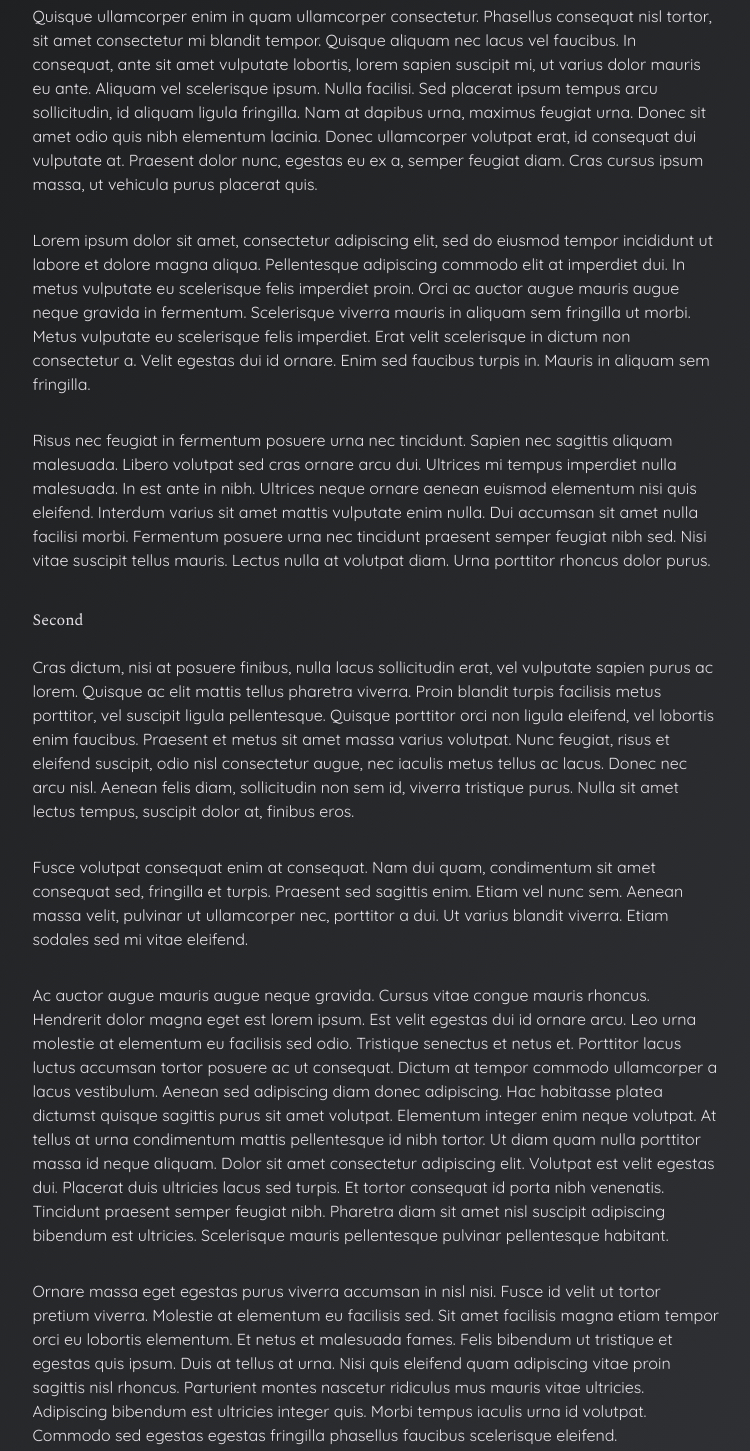
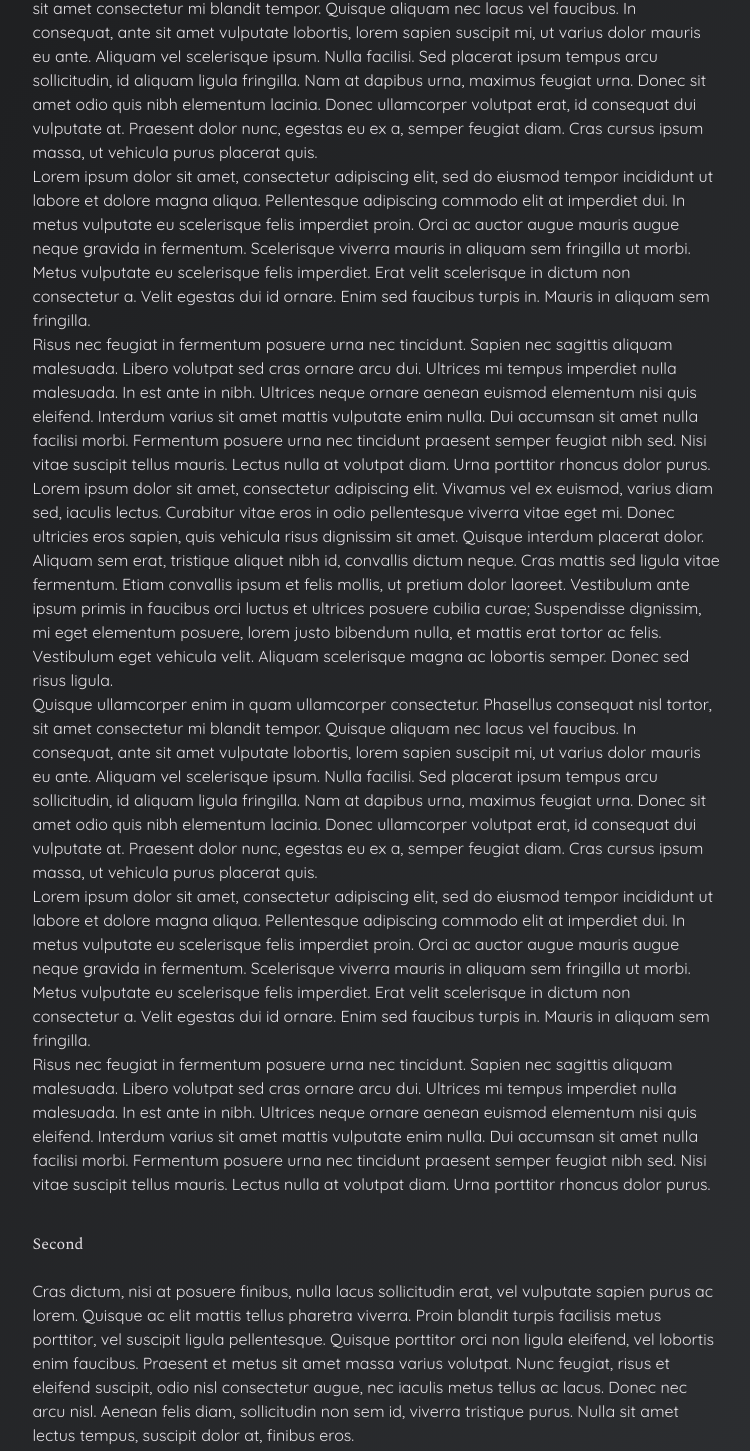
Before and after one commit to KXzeno/karnovah-blog, a Next.js app: page /akhundelar in a window 1280 px wide. Shown: the part 591-2042 px from the top of the page, without its empty margins (200-950 px from the left). Built offline with nearby package versions, Linux system fonts and the light colour scheme; a web font is replaced by a local one.

Commit message:
refactor: establish nested elements for grouping

```diff
--- a/app/akhundelar/page.jsx
+++ b/app/akhundelar/page.jsx
@@ -42,36 +42,37 @@ export default function Akhundelar() {
           First
         </Section>
         <Section as="body">
-          Lorem ipsum dolor sit amet, consectetur adipiscing elit. Vivamus vel ex euismod, varius diam sed, iaculis lectus. Curabitur vitae eros in odio pellentesque viverra vitae eget mi. Donec ultricies eros sapien, quis vehicula risus dignissim sit amet. Quisque interdum placerat dolor. Aliquam sem erat, tristique aliquet nibh id, convallis dictum neque. Cras mattis sed ligula vitae fermentum. Etiam convallis ipsum et felis mollis, ut pretium dolor laoreet. Vestibulum ante ipsum primis in faucibus orci luctus et ultrices posuere cubilia curae; Suspendisse dignissim, mi eget elementum posuere, lorem justo bibendum nulla, et mattis erat tortor ac felis. Vestibulum eget vehicula velit. Aliquam scelerisque magna ac lobortis semper. Donec sed risus ligula.
+          <p> Lorem ipsum dolor sit amet, consectetur adipiscing elit. Vivamus vel ex euismod, varius diam sed, iaculis lectus. Curabitur vitae eros in odio pellentesque viverra vitae eget mi. Donec ultricies eros sapien, quis vehicula risus dignissim sit amet. Quisque interdum placerat dolor. Aliquam sem erat, tristique aliquet nibh id, convallis dictum neque. Cras mattis sed ligula vitae fermentum. Etiam convallis ipsum et felis mollis, ut pretium dolor laoreet. Vestibulum ante ipsum primis in faucibus orci luctus et ultrices posuere cubilia curae; Suspendisse dignissim, mi eget elementum posuere, lorem justo bibendum nulla, et mattis erat tortor ac felis. Vestibulum eget vehicula velit. Aliquam scelerisque magna ac lobortis semper. Donec sed risus ligula.  </p>
+
+          <p> Quisque ullamcorper enim in quam ullamcorper consectetur. Phasellus consequat nisl tortor, sit amet consectetur mi blandit tempor. Quisque aliquam nec lacus vel faucibus. In consequat, ante sit amet vulputate lobortis, lorem sapien suscipit mi, ut varius dolor mauris eu ante. Aliquam vel scelerisque ipsum. Nulla facilisi. Sed placerat ipsum tempus arcu sollicitudin, id aliquam ligula fringilla. Nam at dapibus urna, maximus feugiat urna. Donec sit amet odio quis nibh elementum lacinia. Donec ullamcorper volutpat erat, id consequat dui vulputate at. Praesent dolor nunc, egestas eu ex a, semper feugiat diam. Cras cursus ipsum massa, ut vehicula purus placerat quis.  </p>
+
+          <p> Lorem ipsum dolor sit amet, consectetur adipiscing elit, sed do eiusmod tempor incididunt ut labore et dolore magna aliqua. Pellentesque adipiscing commodo elit at imperdiet dui. In metus vulputate eu scelerisque felis imperdiet proin. Orci ac auctor augue mauris augue neque gravida in fermentum. Scelerisque viverra mauris in aliquam sem fringilla ut morbi. Metus vulputate eu scelerisque felis imperdiet. Erat velit scelerisque in dictum non consectetur a. Velit egestas dui id ornare. Enim sed faucibus turpis in. Mauris in aliquam sem fringilla.  </p>
+
+          <p> Risus nec feugiat in fermentum posuere urna nec tincidunt. Sapien nec sagittis aliquam malesuada. Libero volutpat sed cras ornare arcu dui. Ultrices mi tempus imperdiet nulla malesuada. In est ante in nibh. Ultrices neque ornare aenean euismod elementum nisi quis eleifend. Interdum varius sit amet mattis vulputate enim nulla. Dui accumsan sit amet nulla facilisi morbi. Fermentum posuere urna nec tincidunt praesent semper feugiat nibh sed. Nisi vitae suscipit tellus mauris. Lectus nulla at volutpat diam. Urna porttitor rhoncus dolor purus.  </p>
+
+          <p> Lorem ipsum dolor sit amet, consectetur adipiscing elit. Vivamus vel ex euismod, varius diam sed, iaculis lectus. Curabitur vitae eros in odio pellentesque viverra vitae eget mi. Donec ultricies eros sapien, quis vehicula risus dignissim sit amet. Quisque interdum placerat dolor. Aliquam sem erat, tristique aliquet nibh id, convallis dictum neque. Cras mattis sed ligula vitae fermentum. Etiam convallis ipsum et felis mollis, ut pretium dolor laoreet. Vestibulum ante ipsum primis in faucibus orci luctus et ultrices posuere cubilia curae; Suspendisse dignissim, mi eget elementum posuere, lorem justo bibendum nulla, et mattis erat tortor ac felis. Vestibulum eget vehicula velit. Aliquam scelerisque magna ac lobortis semper. Donec sed risus ligula.  </p>
+
+          <p> Quisque ullamcorper enim in quam ullamcorper consectetur. Phasellus consequat nisl tortor, sit amet consectetur mi blandit tempor. Quisque aliquam nec lacus vel faucibus. In consequat, ante sit amet vulputate lobortis, lorem sapien suscipit mi, ut varius dolor mauris eu ante. Aliquam vel scelerisque ipsum. Nulla facilisi. Sed placerat ipsum tempus arcu sollicitudin, id aliquam ligula fringilla. Nam at dapibus urna, maximus feugiat urna. Donec sit amet odio quis nibh elementum lacinia. Donec ullamcorper volutpat erat, id consequat dui vulputate at. Praesent dolor nunc, egestas eu ex a, semper feugiat diam. Cras cursus ipsum massa, ut vehicula purus placerat quis.  </p>
+
+          <p> Lorem ipsum dolor sit amet, consectetur adipiscing elit, sed do eiusmod tempor incididunt ut labore et dolore magna aliqua. Pellentesque adipiscing commodo elit at imperdiet dui. In metus vulputate eu scelerisque felis imperdiet proin. Orci ac auctor augue mauris augue neque gravida in fermentum. Scelerisque viverra mauris in aliquam sem fringilla ut morbi. Metus vulputate eu scelerisque felis imperdiet. Erat velit scelerisque in dictum non consectetur a. Velit egestas dui id ornare. Enim sed faucibus turpis in. Mauris in aliquam sem fringilla.  </p>
+
+          <p> Risus nec feugiat in fermentum posuere urna nec tincidunt. Sapien nec sagittis aliquam malesuada. Libero volutpat sed cras ornare arcu dui. Ultrices mi tempus imperdiet nulla malesuada. In est ante in nibh. Ultrices neque ornare aenean euismod elementum nisi quis eleifend. Interdum varius sit amet mattis vulputate enim nulla. Dui accumsan sit amet nulla facilisi morbi. Fermentum posuere urna nec tincidunt praesent semper feugiat nibh sed. Nisi vitae suscipit tellus mauris. Lectus nulla at volutpat diam. Urna porttitor rhoncus dolor purus.  </p>
+        </Section>
+        <Section>
+          Second
         </Section>
         <Section as="body">
-          Quisque ullamcorper enim in quam ullamcorper consectetur. Phasellus consequat nisl tortor, sit amet consectetur mi blandit tempor. Quisque aliquam nec lacus vel faucibus. In consequat, ante sit amet vulputate lobortis, lorem sapien suscipit mi, ut varius dolor mauris eu ante. Aliquam vel scelerisque ipsum. Nulla facilisi. Sed placerat ipsum tempus arcu sollicitudin, id aliquam ligula fringilla. Nam at dapibus urna, maximus feugiat urna. Donec sit amet odio quis nibh elementum lacinia. Donec ullamcorper volutpat erat, id consequat dui vulputate at. Praesent dolor nunc, egestas eu ex a, semper feugiat diam. Cras cursus ipsum massa, ut vehicula purus placerat quis.
-        </Section>
-        <Section as="body">
-          Lorem ipsum dolor sit amet, consectetur adipiscing elit, sed do eiusmod tempor incididunt ut labore et dolore magna aliqua. Pellentesque adipiscing commodo elit at imperdiet dui. In metus vulputate eu scelerisque felis imperdiet proin. Orci ac auctor augue mauris augue neque gravida in fermentum. Scelerisque viverra mauris in aliquam sem fringilla ut morbi. Metus vulputate eu scelerisque felis imperdiet. Erat velit scelerisque in dictum non consectetur a. Velit egestas dui id ornare. Enim sed faucibus turpis in. Mauris in aliquam sem fringilla.
-        </Section>
-        <Section as="body">
-          Risus nec feugiat in fermentum posuere urna nec tincidunt. Sapien nec sagittis aliquam malesuada. Libero volutpat sed cras ornare arcu dui. Ultrices mi tempus imperdiet nulla malesuada. In est ante in nibh. Ultrices neque ornare aenean euismod elementum nisi quis eleifend. Interdum varius sit amet mattis vulputate enim nulla. Dui accumsan sit amet nulla facilisi morbi. Fermentum posuere urna nec tincidunt praesent semper feugiat nibh sed. Nisi vitae suscipit tellus mauris. Lectus nulla at volutpat diam. Urna porttitor rhoncus dolor purus.
-        </Section>
-        <Section> Second </Section>
-        <Section as="body">
-          Cras dictum, nisi at posuere finibus, nulla lacus sollicitudin erat, vel vulputate sapien purus ac lorem. Quisque ac elit mattis tellus pharetra viverra. Proin blandit turpis facilisis metus porttitor, vel suscipit ligula pellentesque. Quisque porttitor orci non ligula eleifend, vel lobortis enim faucibus. Praesent et metus sit amet massa varius volutpat. Nunc feugiat, risus et eleifend suscipit, odio nisl consectetur augue, nec iaculis metus tellus ac lacus. Donec nec arcu nisl. Aenean felis diam, sollicitudin non sem id, viverra tristique purus. Nulla sit amet lectus tempus, suscipit dolor at, finibus eros.
-        </Section>
-        <Section as="body">
-          Fusce volutpat consequat enim at consequat. Nam dui quam, condimentum sit amet consequat sed, fringilla et turpis. Praesent sed sagittis enim. Etiam vel nunc sem. Aenean massa velit, pulvinar ut ullamcorper nec, porttitor a dui. Ut varius blandit viverra. Etiam sodales sed mi vitae eleifend.
-        </Section>
-        <Section as="body">
-          Ac auctor augue mauris augue neque gravida. Cursus vitae congue mauris rhoncus. Hendrerit dolor magna eget est lorem ipsum. Est velit egestas dui id ornare arcu. Leo urna molestie at elementum eu facilisis sed odio. Tristique senectus et netus et. Porttitor lacus luctus accumsan tortor posuere ac ut consequat. Dictum at tempor commodo ullamcorper a lacus vestibulum. Aenean sed adipiscing diam donec adipiscing. Hac habitasse platea dictumst quisque sagittis purus sit amet volutpat. Elementum integer enim neque volutpat. At tellus at urna condimentum mattis pellentesque id nibh tortor. Ut diam quam nulla porttitor massa id neque aliquam. Dolor sit amet consectetur adipiscing elit. Volutpat est velit egestas dui. Placerat duis ultricies lacus sed turpis. Et tortor consequat id porta nibh venenatis. Tincidunt praesent semper feugiat nibh. Pharetra diam sit amet nisl suscipit adipiscing bibendum est ultricies. Scelerisque mauris pellentesque pulvinar pellentesque habitant.
-        </Section>
-        <Section as="body">
+          <p> Cras dictum, nisi at posuere finibus, nulla lacus sollicitudin erat, vel vulputate sapien purus ac lorem. Quisque ac elit mattis tellus pharetra viverra. Proin blandit turpis facilisis metus porttitor, vel suscipit ligula pellentesque. Quisque porttitor orci non ligula eleifend, vel lobortis enim faucibus. Praesent et metus sit amet massa varius volutpat. Nunc feugiat, risus et eleifend suscipit, odio nisl consectetur augue, nec iaculis metus tellus ac lacus. Donec nec arcu nisl. Aenean felis diam, sollicitudin non sem id, viverra tristique purus. Nulla sit amet lectus tempus, suscipit dolor at, finibus eros.  </p>
 
-          Ornare massa eget egestas purus viverra accumsan in nisl nisi. Fusce id velit ut tortor pretium viverra. Molestie at elementum eu facilisis sed. Sit amet facilisis magna etiam tempor orci eu lobortis elementum. Et netus et malesuada fames. Felis bibendum ut tristique et egestas quis ipsum. Duis at tellus at urna. Nisi quis eleifend quam adipiscing vitae proin sagittis nisl rhoncus. Parturient montes nascetur ridiculus mus mauris vitae ultricies. Adipiscing bibendum est ultricies integer quis. Morbi tempus iaculis urna id volutpat. Commodo sed egestas egestas fringilla phasellus faucibus scelerisque eleifend.
+          <p> Fusce volutpat consequat enim at consequat. Nam dui quam, condimentum sit amet consequat sed, fringilla et turpis. Praesent sed sagittis enim. Etiam vel nunc sem. Aenean massa velit, pulvinar ut ullamcorper nec, porttitor a dui. Ut varius blandit viverra. Etiam sodales sed mi vitae eleifend.  </p> <p> Ac auctor augue mauris augue neque gravida. Cursus vitae congue mauris rhoncus. Hendrerit dolor magna eget est lorem ipsum. Est velit egestas dui id ornare arcu. Leo urna molestie at elementum eu facilisis sed odio. Tristique senectus et netus et. Porttitor lacus luctus accumsan tortor posuere ac ut consequat. Dictum at tempor commodo ullamcorper a lacus vestibulum. Aenean sed adipiscing diam donec adipiscing. Hac habitasse platea dictumst quisque sagittis purus sit amet volutpat. Elementum integer enim neque volutpat. At tellus at urna condimentum mattis pellentesque id nibh tortor. Ut diam quam nulla porttitor massa id neque aliquam. Dolor sit amet consectetur adipiscing elit. Volutpat est velit egestas dui. Placerat duis ultricies lacus sed turpis. Et tortor consequat id porta nibh venenatis. Tincidunt praesent semper feugiat nibh. Pharetra diam sit amet nisl suscipit adipiscing bibendum est ultricies. Scelerisque mauris pellentesque pulvinar pellentesque habitant.  </p>
 
-        </Section>
+          <p> Ornare massa eget egestas purus viverra accumsan in nisl nisi. Fusce id velit ut tortor pretium viverra. Molestie at elementum eu facilisis sed. Sit amet facilisis magna etiam tempor orci eu lobortis elementum. Et netus et malesuada fames. Felis bibendum ut tristique et egestas quis ipsum. Duis at tellus at urna. Nisi quis eleifend quam adipiscing vitae proin sagittis nisl rhoncus. Parturient montes nascetur ridiculus mus mauris vitae ultricies. Adipiscing bibendum est ultricies integer quis. Morbi tempus iaculis urna id volutpat. Commodo sed egestas egestas fringilla phasellus faucibus scelerisque eleifend.  </p>
+
+      </Section>
         <Section as="subsec">
           Third
         </Section>
-      </PrimaryContent>
+    </PrimaryContent>
     </ArticleProvider>
   );
 }
```
